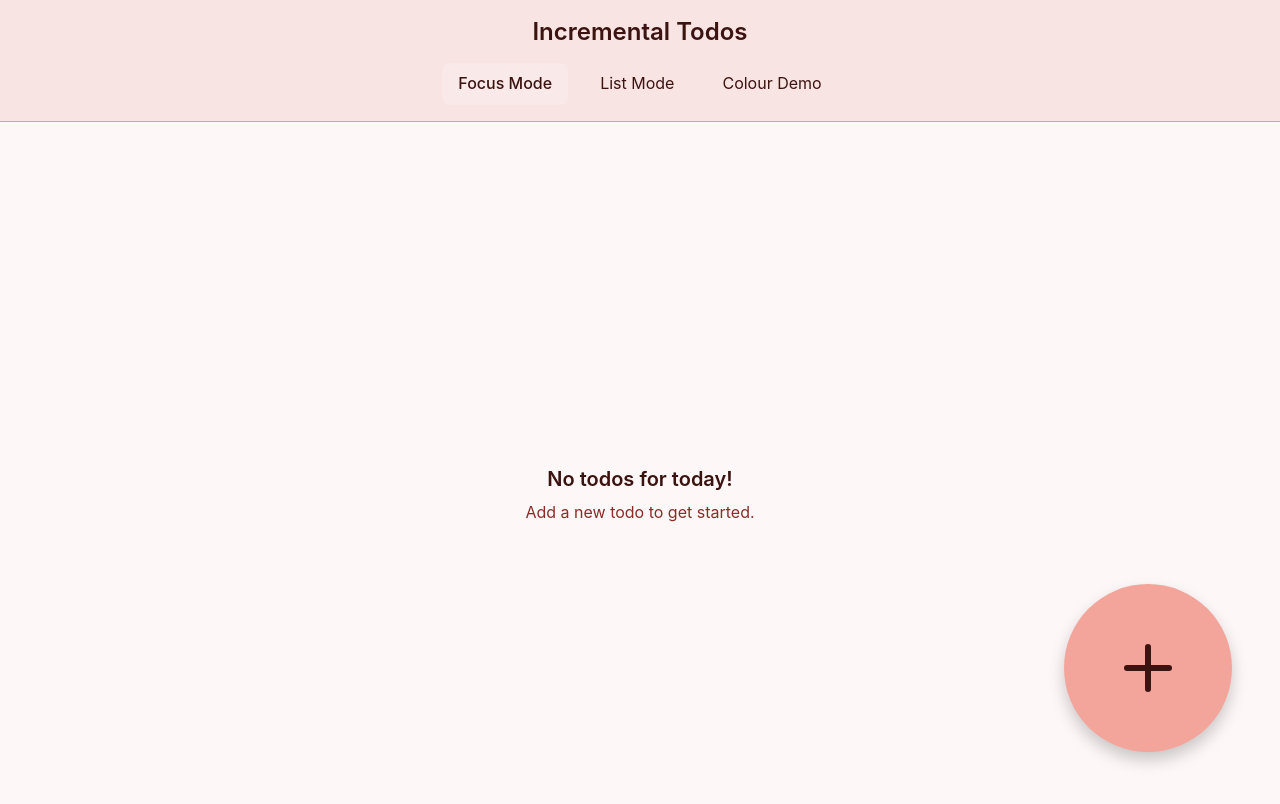
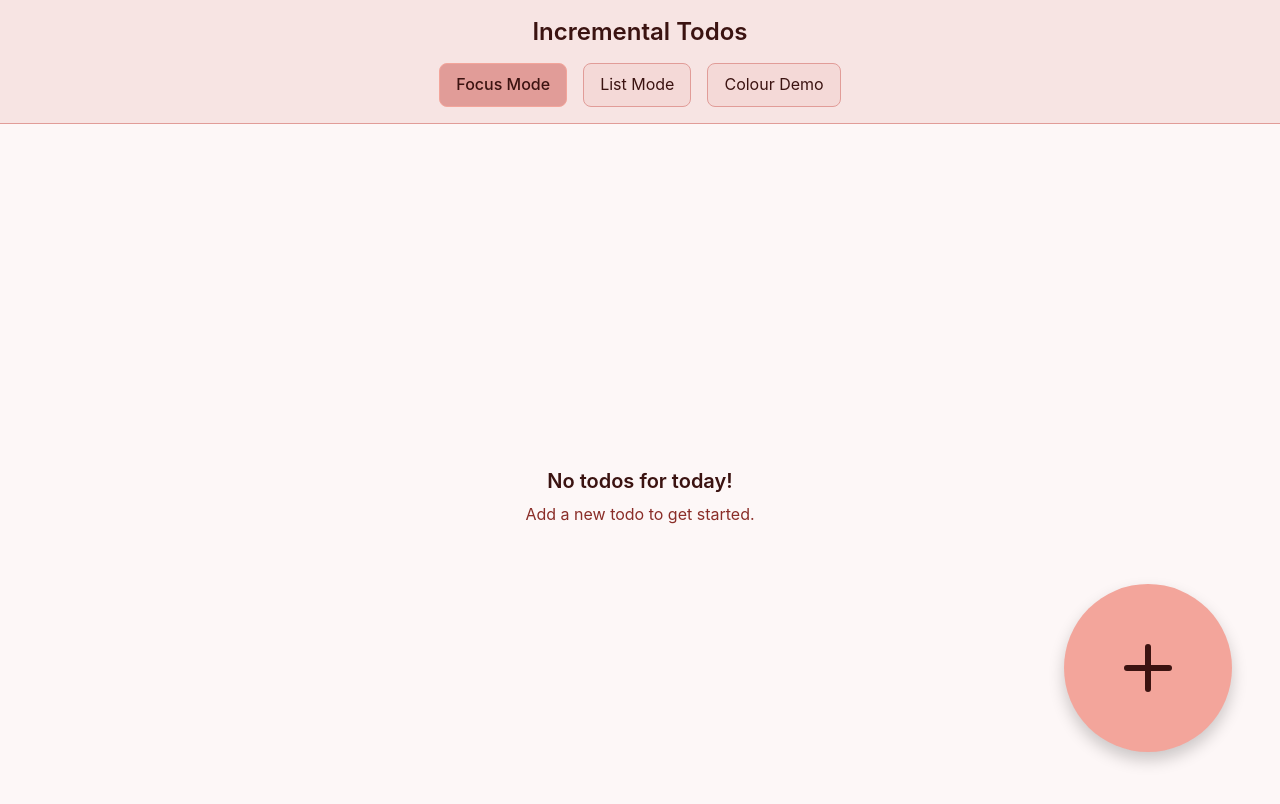
Before and after one commit to Talia-12/IncrementalTodos, a SvelteKit app: page / in a window 1280 px wide. Shown: the top 804 px of the page. Built offline with nearby package versions, Linux system fonts and the light colour scheme.

Commit message:
moar css screwery

```diff
--- a/src/app.css
+++ b/src/app.css
@@ -200,17 +200,22 @@ nav a {
   text-decoration: none;
   padding: var(--spacing-sm) var(--spacing-md);
   border-radius: var(--border-radius-md);
-  transition: background-color var(--transition-fast);
+  transition: all var(--transition-fast);
+  background-color: var(--surface-alt);
+  border: 1px solid var(--border);
 }
 
 nav a:hover {
-  background-color: rgba(255, 255, 255, 0.1);
+  background-color: var(--surface-hover);
+  border-color: var(--primary);
   color: var(--text-primary);
 }
 
 nav a.active {
-  background-color: rgba(255, 255, 255, 0.2);
+  background-color: var(--surface-hover);
+  border-color: var(--primary);
   font-weight: 500;
+  cursor: default;
 }
 
 /* ===== BUTTONS ===== */
--- a/src/lib/components/FocusedTodo.svelte
+++ b/src/lib/components/FocusedTodo.svelte
@@ -489,18 +489,18 @@
   }
 
   .priority-option {
-    width: 30px;
-    height: 30px;
+    width: 36px;
+    height: 36px;
     border-radius: var(--border-radius-sm);
     display: flex;
     align-items: center;
     justify-content: center;
     background-color: var(--priority-color, var(--border-dark));
-    color: var(--text-primary);
+    color: var(--text-primary-dark);
     font-weight: bold;
     cursor: pointer;
     border: none;
-    font-size: var(--font-size-xs);
+    font-size: var(--font-size-sm);
     transition: opacity var(--transition-fast);
   }
 
@@ -510,19 +510,19 @@
 
   .priority-badge {
     display: inline-block;
-    width: 24px;
-    height: 24px;
+    width: 32px;
+    height: 32px;
     border-radius: var(--border-radius-sm);
     background-color: var(--priority-color, var(--border-dark));
     color: var(--text-primary-dark);
     font-weight: bold;
     text-align: center;
-    line-height: 24px;
-    font-size: var(--font-size-sm);
+    line-height: 32px;
+    font-size: var(--font-size-md);
     margin-right: var(--spacing-sm);
     vertical-align: middle;
     position: relative;
-    top: 1px;
+    top: -1px;
   }
 
   .todo-dates {
```
